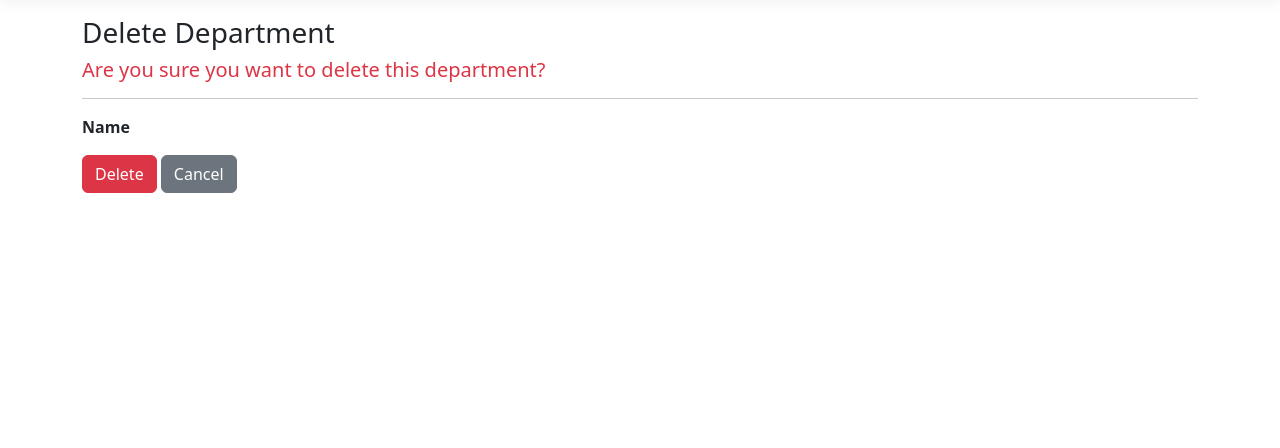
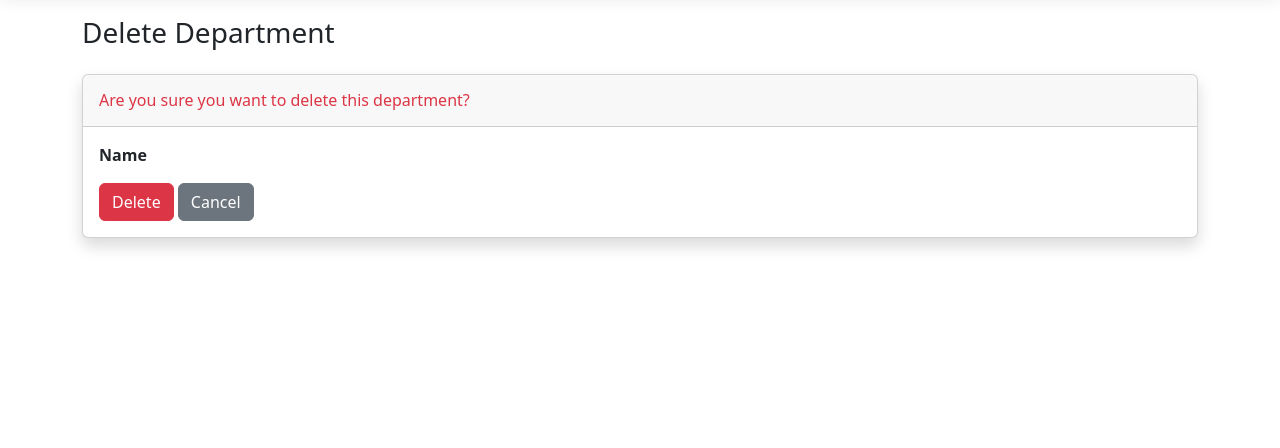
Before and after one commit to mohamedossama143/EmployeeManagementSystem, an ASP.NET Core app: template Views/Department/Delete.cshtml in a window 1280 px wide. Shown: the part 57-505 px from the top of the page. Run offline with ASP.NET Core 8, Linux system fonts and the light colour scheme; the template is opened without the code that fills it, so the values that code supplies are empty; style sheets or scripts are compiled from the project's sources.

Commit message:
Update Delete.cshtml
Apply SB Admin 2 template across all pages

```diff
--- a/Views/Department/Delete.cshtml
+++ b/Views/Department/Delete.cshtml
@@ -5,10 +5,15 @@
     var employeesCount = Model.Employees?.Count ?? 0;
 }
 
-<h1 class="h3">Delete Department</h1>
-<h5 class="text-danger">Are you sure you want to delete this department?</h5>
-<hr />
+<div class="d-sm-flex align-items-center justify-content-between mb-4">
+    <h1 class="h3 mb-0 text-gray-800">Delete Department</h1>
+</div>
 
+<div class="card shadow mb-4 border-left-danger">
+    <div class="card-header py-3">
+        <h6 class="m-0 font-weight-bold text-danger">Are you sure you want to delete this department?</h6>
+    </div>
+    <div class="card-body">
         <dl class="row">
             <dt class="col-sm-2">@Html.DisplayNameFor(m => m.Name)</dt>
             <dd class="col-sm-10">@Model.Name</dd>
@@ -26,7 +31,11 @@ else
         {
             <form asp-action="Delete" method="post">
                 <input type="hidden" asp-for="Id" />
-        <button type="submit" class="btn btn-danger">Delete</button>
+                <button type="submit" class="btn btn-danger">
+                    <i class="fas fa-trash"></i> Delete
+                </button>
                 <a asp-action="Index" class="btn btn-secondary">Cancel</a>
             </form>
         }
+    </div>
+</div>
```
Lines whose indentation alone changed are shown as unchanged.
